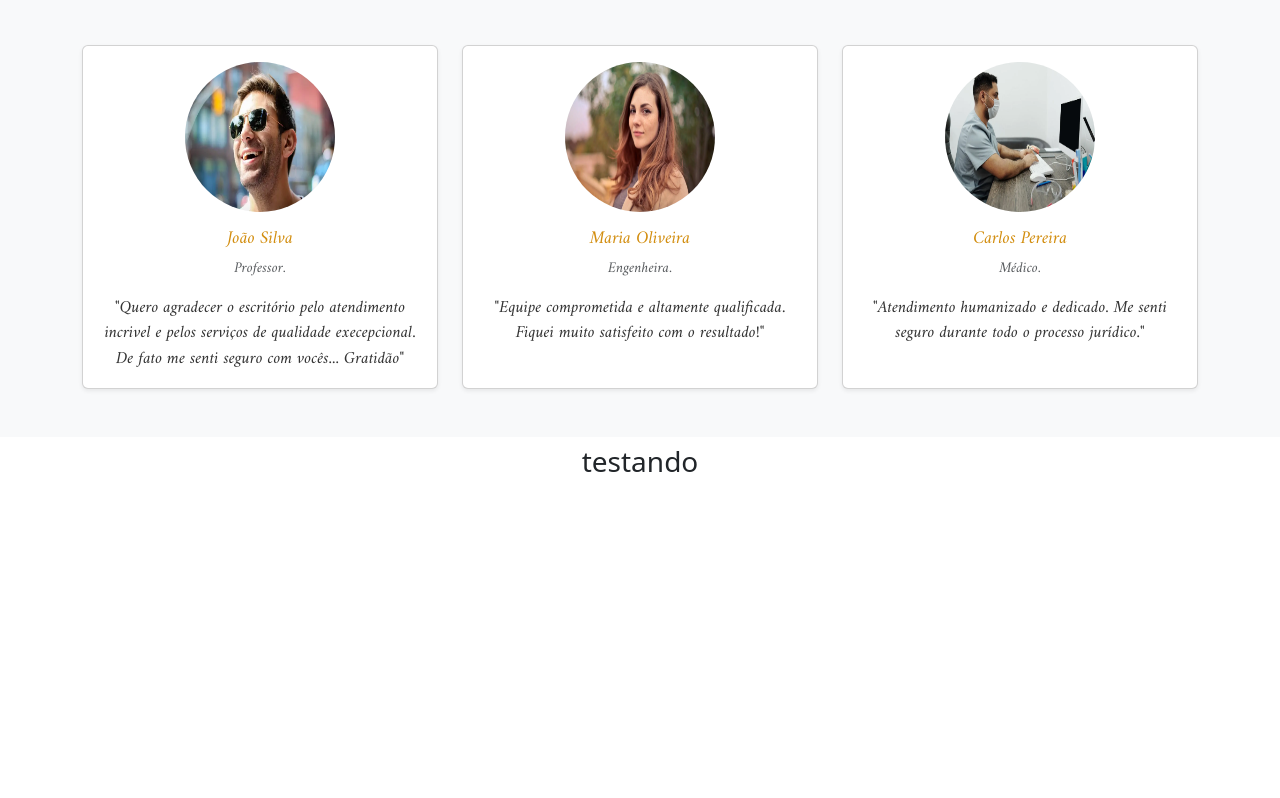
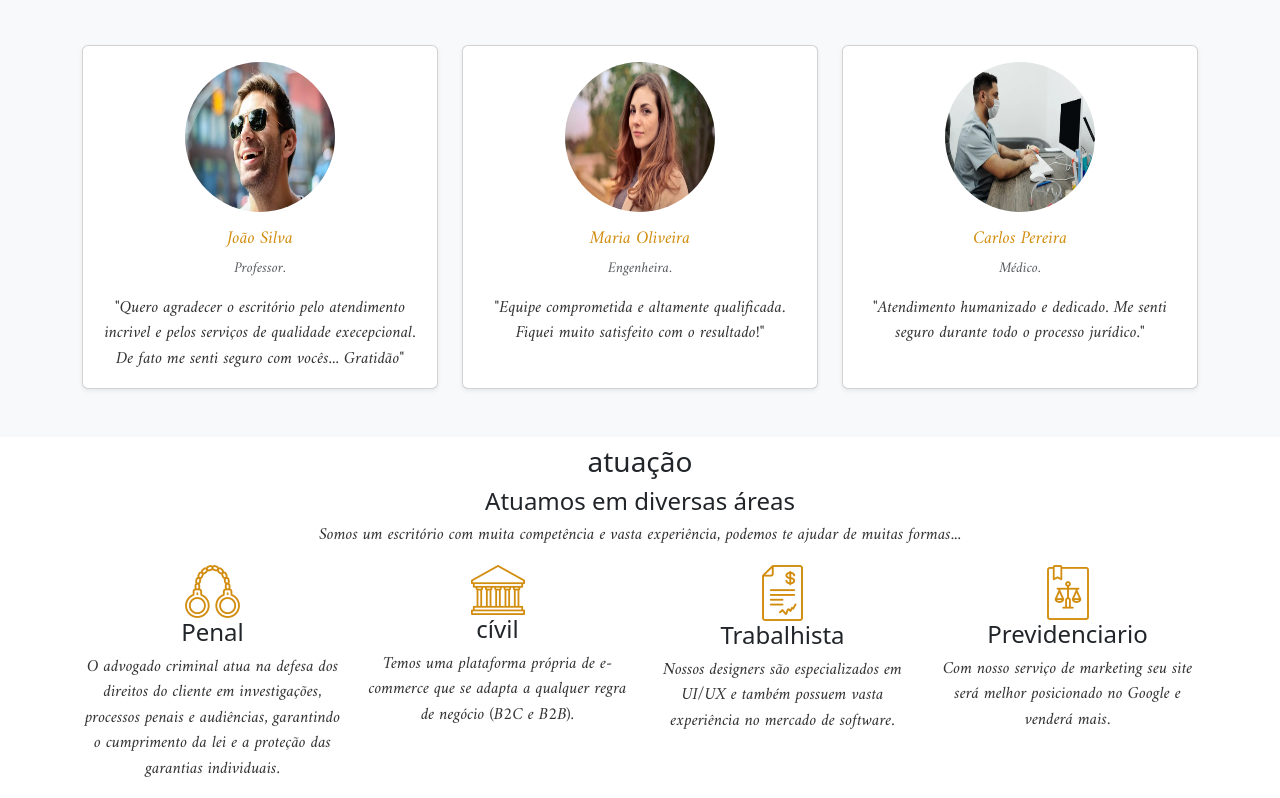
Before and after one commit to 17071996-Lucas-dos-Santos-Soares/landadvocacia, a plain HTML site: page index.html in a window 1280 px wide. Shown: the part 869-1667 px from the top of the page. Before the commit the page ends 1554 px from the top, so only its background shows below. Drawn offline with nearby package versions, Linux system fonts and the light colour scheme.

Commit message:
Atualização do html

```diff
--- a/index.html
+++ b/index.html
@@ -6,10 +6,12 @@
     <link rel="shortcut icon" href="imagens/home1-icon1.png" type="image/x-icon">
     <link rel="stylesheet" href="https://cdn.jsdelivr.net/npm/bootstrap-icons@1.13.1/font/bootstrap-icons.min.css">
     <link href="https://cdn.jsdelivr.net/npm/bootstrap@5.3.6/dist/css/bootstrap.min.css" rel="stylesheet" integrity="sha384-4Q6Gf2aSP4eDXB8Miphtr37CMZZQ5oXLH2yaXMJ2w8e2ZtHTl7GptT4jmndRuHDT" crossorigin="anonymous">
-    <!--font-->
     <link rel="preconnect" href="https://fonts.googleapis.com">
     <link rel="preconnect" href="https://fonts.gstatic.com" crossorigin>
     <link href="https://fonts.googleapis.com/css2?family=Amiri:ital,wght@0,400;0,700;1,400;1,700&display=swap" rel="stylesheet">
+    <link rel="preconnect" href="https://fonts.googleapis.com">
+    <link rel="preconnect" href="https://fonts.gstatic.com" crossorigin>
+    <link href="https://fonts.googleapis.com/css2?family=Montserrat:ital,wght@0,100..900;1,100..900&display=swap" rel="stylesheet">
     <link rel="stylesheet" href="css/style.css">
     <script src="js/app.js" defer></script>
     <title>escritório de direito</title>
@@ -28,15 +30,12 @@
             <button type="button" class="btn-close" data-bs-dismiss="offcanvas" aria-label="Close"></button>
           </div>
           <div class="offcanvas-body">
-            <ul class="navbar-nav justify-content-center align-items-center flex-grow-1 pe-3">
+            <ul class="navbar-nav justify-content-end align-items-center flex-grow-1 pe-3">
               <li class="nav-item">
                 <a class="nav-link" aria-current="page" href="#home" title="inicio">Início</a>
               </li>
               <li class="nav-item">
                 <a class="nav-link" href="#atuacao" title="atuacao">Atuação</a>
-              </li>
-              <li class="nav-item">
-                <a class="nav-link" href="#servicos" title="serviços">Serviços</a>
               </li>
               <li class="nav-item">
                 <a class="nav-link" href="#resultados" title="resultados">Resultados</a>
@@ -56,7 +55,7 @@
       <p class="text-center">Oferecemos a melhor acessoria para nossos clientes ficarem tranquilos. Está com algum problema júdicial, nós podemos te ajudar</p>
       <a href="#">Entre em contato</a>
     </section>
-  <div class="section-1" id="atuacao">
+  <div class="section-1">
     <div class="py-5 bg-light">
   <div class="container">
     <h3 class="text-center mb-5">O que dizem nossos clientes</h3>
@@ -95,9 +94,38 @@
   </div>
 </div>
   </div>
-  <div class="section-2 text-center" id="servicos">
-    <h3>testando</h3>
-  </div>
+   <div class="section-2 align-items-center justify-content-center text-center" id="atuacao">
+        <div class="container">
+          <div class="row">
+            <div class="col-12">
+              <h3 class="text-center">atuação</h3>
+              <h4>Atuamos em diversas áreas</h4>
+              <p>Somos um escritório com muita competência e vasta experiência, podemos te ajudar de muitas formas...</p>
+            </div>
+            <div class="col-md-3 service-box service-box-1">
+              <img src="imagens/home1-icon2.png" alt="algemas" title="criminal">
+              <h4>Penal</h4>
+              <p>O advogado criminal atua na defesa dos direitos do cliente em investigações, processos penais e audiências, garantindo o cumprimento da lei e a proteção das garantias individuais.</p>
+            </div>
+            <div class="col-md-3 service-box service-box-1">
+              <img src="imagens/home1-icon1.png">
+              <h4>cívil</h4>
+              <p>Temos uma plataforma própria de e-commerce que se adapta a qualquer regra de negócio (B2C e B2B).</p>
+            </div>
+            <div class="col-md-3 service-box service-box-1">
+              <img src="imagens/home1-icon6.png" alt="trabalhista" title="trabalhista">
+              <h4>Trabalhista</h4>
+              <p>Nossos designers são especializados em UI/UX e também possuem vasta experiência no mercado de software.
+              </p>
+            </div>
+            <div class="col-md-3 service-box service-box-1">
+              <img src="imagens/home1-icon3.png" alt="previdenciario" title="previdenciario">
+              <h4>Previdenciario</h4>
+              <p>Com nosso serviço de marketing seu site será melhor posicionado no Google e venderá mais.</p>
+            </div>
+          </div>
+        </div>
+      </div>
   </main>
 <script src="https://cdn.jsdelivr.net/npm/bootstrap@5.3.6/dist/js/bootstrap.bundle.min.js" integrity="sha384-j1CDi7MgGQ12Z7Qab0qlWQ/Qqz24Gc6BM0thvEMVjHnfYGF0rmFCozFSxQBxwHKO" crossorigin="anonymous"></script>
 </body>
```
